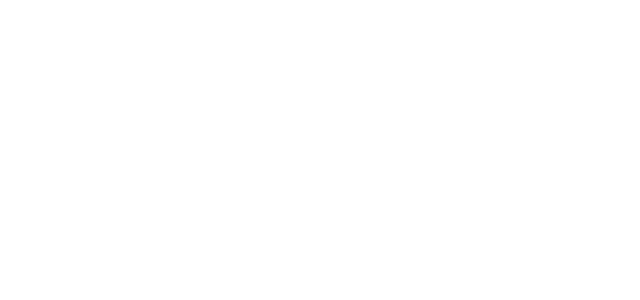
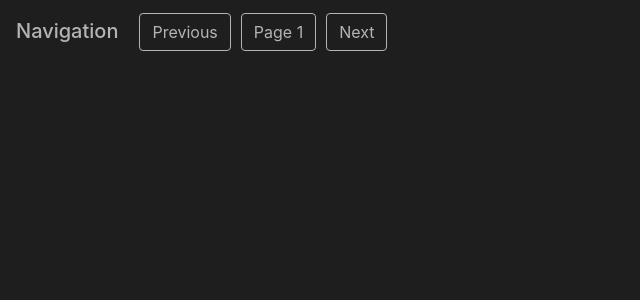
Before and after one commit to gwyche/dashboard_front, an Angular app: page /a in a window 1280 px wide. Before the commit this address led to /. Shown: the top 300 px of the page, without its empty margins (0-640 px from the left). Built offline with nearby package versions, Linux system fonts and the light colour scheme.

Commit message:
major updates

```diff
--- a/src/app/app-routing.module.ts
+++ b/src/app/app-routing.module.ts
@@ -1,11 +1,13 @@
 import { NgModule } from '@angular/core';
 import { Routes, RouterModule } from '@angular/router';
 import { MainComponent } from './main/main.component';
+import { FormaComponent } from './forma/forma.component';
 
 
 const routes: Routes = [
   {path: 'index', component: MainComponent},
-  {path: '', component: MainComponent}
+  {path: '', component: MainComponent},
+  {path: 'a', component: FormaComponent}
 ];
 
 @NgModule({
--- a/src/app/app.module.ts
+++ b/src/app/app.module.ts
@@ -5,11 +5,13 @@ import { AppRoutingModule } from './app-routing.module';
 import { AppComponent } from './app.component';
 import { MainComponent } from './main/main.component';
 import { HttpClientModule } from '@angular/common/http';
+import { FormaComponent } from './forma/forma.component';
 
 @NgModule({
   declarations: [
     AppComponent,
-    MainComponent
+    MainComponent,
+    FormaComponent
   ],
   imports: [
     BrowserModule,
--- /dev/null
+++ b/src/app/forma/forma.component.css
@@ -0,0 +1,52 @@
+
+a{
+    color: rgb(180,180,180) !important;
+    background-color: rgb(30,30,30) !important;
+}
+
+.alert-group {
+    margin-top: 20px;
+}
+
+h4{
+    position: relative;
+    top:3px;
+}
+
+body{
+    background-color: rgb(30,30,30);
+    color: rgb(180,180,180);
+    height: 100vh;
+}
+
+.main {
+    padding: 20px;
+}
+
+.main .page-header {
+    margin-top: 0;
+}
+
+@media (min-width: 768px) {
+    .main {
+        padding-right: 40px;
+        padding-left: 40px;
+    }
+}
+
+td{
+    color: rgb(180,180,180);
+}
+
+th{
+    color: rgb(180,180,180);
+}
+
+.typical{
+    border-width: 1px;
+    border-color: rgb(180,180,180);
+    color: rgb(180,180,180);
+    text-decoration: none;
+    margin-left: 5px;
+    margin-right: 5px;
+}
--- /dev/null
+++ b/src/app/forma/forma.component.html
@@ -0,0 +1,27 @@
+<body>
+    <nav class="navbar navbar-expand-lg">
+        <h4 class="navbar-brand" href="">Navigation</h4>
+        <button class="navbar-toggler" type="button" data-toggle="collapse" data-target="#navbarNavAltMarkup" aria-controls="navbarNavAltMarkup" aria-expanded="false" aria-label="Toggle navigation">
+            <span class="navbar-toggler-icon"></span>
+        </button>
+        <div class="collapse navbar-collapse" id="navbarNavAltMarkup">
+            <div class="navbar-nav">
+                <button type="button" class="nav-item btn typical" (click)="prev()">Previous</button>
+                <button type="button" class="nav-item btn typical" (click)="page1()">Page 1</button>
+                <!--
+                <button type="button" class="nav-item btn typical" (click)="page2()">Page 2</button>
+                <button type="button" class="nav-item btn typical" (click)="page3()">Page 3</button>
+                -->
+                <button type="button" class="nav-item btn typical" (click)="next()">Next</button>
+
+            </div>
+        </div>
+    </nav>
+
+
+
+
+
+</body>
+
+<router-outlet></router-outlet>
--- /dev/null
+++ b/src/app/forma/forma.component.ts
@@ -0,0 +1,15 @@
+import { Component, OnInit } from '@angular/core';
+
+@Component({
+  selector: 'app-forma',
+  templateUrl: './forma.component.html',
+  styleUrls: ['./forma.component.css']
+})
+export class FormaComponent implements OnInit {
+
+  constructor() { }
+
+  ngOnInit() {
+  }
+
+}
--- /dev/null
+++ b/src/app/main/PostObject.ts
@@ -0,0 +1,31 @@
+export class PostObject{
+
+    body = {
+        product_name: "Test Product 6",
+        category: 1,
+        fullPrice: 1,
+        salePrice: 1,
+        availability: false,
+        supplier: 1,
+        _links: {
+            self: {
+                href: "http://localhost:8080/products/689"
+            },
+            product: {
+                href: "http://localhost:8080/products/689"
+            }
+        }
+    }
+
+    constructor(id: number, name: string, cat: number, fp: number, sp: number, av: boolean, sup: number){
+        this.body.product_name = name;
+        this.body.category = cat;
+        this.body.fullPrice = fp;
+        this.body.salePrice = sp;
+        this.body.availability = av;
+        this.body.supplier = sup;
+        this.body._links.self.href = "http://localhost:8080/products/"+id;
+        this.body._links.product.href = "http://localhost:8080/products/"+id;
+    }
+
+}
--- a/src/app/product.service.ts
+++ b/src/app/product.service.ts
@@ -3,6 +3,8 @@ import { Product } from '../app/main/Product';
 import { HttpClient } from '@angular/common/http';
 import { Observable } from 'rxjs';
 import { map } from 'rxjs/operators';
+import { PostObject } from '../app/main/PostObject';
+import { HttpHeaders } from '@angular/common/http';
 
 @Injectable({
   providedIn: 'root'
@@ -29,7 +31,25 @@ export class ProductService {
     this.http.delete(recordAddress).subscribe();
   }
 
-  modifyDBRecord(){
+  modifyDBRecord(id: number){
+    var recordAddress: string = "http://localhost:8080/products/"+id;
+    //this.http.put(var recordAddress: string = "http://localhost:8080/products/"+id).subscribe();
+
+  }
+
+  newRecord(id: number){
+    var postAddress: string = "http://localhost:8080/products/"+id;
+    var putData: PostObject;
+
+    const httpOptions = {
+      headers: new HttpHeaders({
+        'Content-Type':  'application/json',
+        //'Authorization': 'my-auth-token'
+      })
+    };
+
+    var r = this.http.post<any>(postAddress, putData, httpOptions);
+    this.http.post
 
   }
 
```
Also changed, not shown: 1 other file (tests, documents, lock files or other folders).
